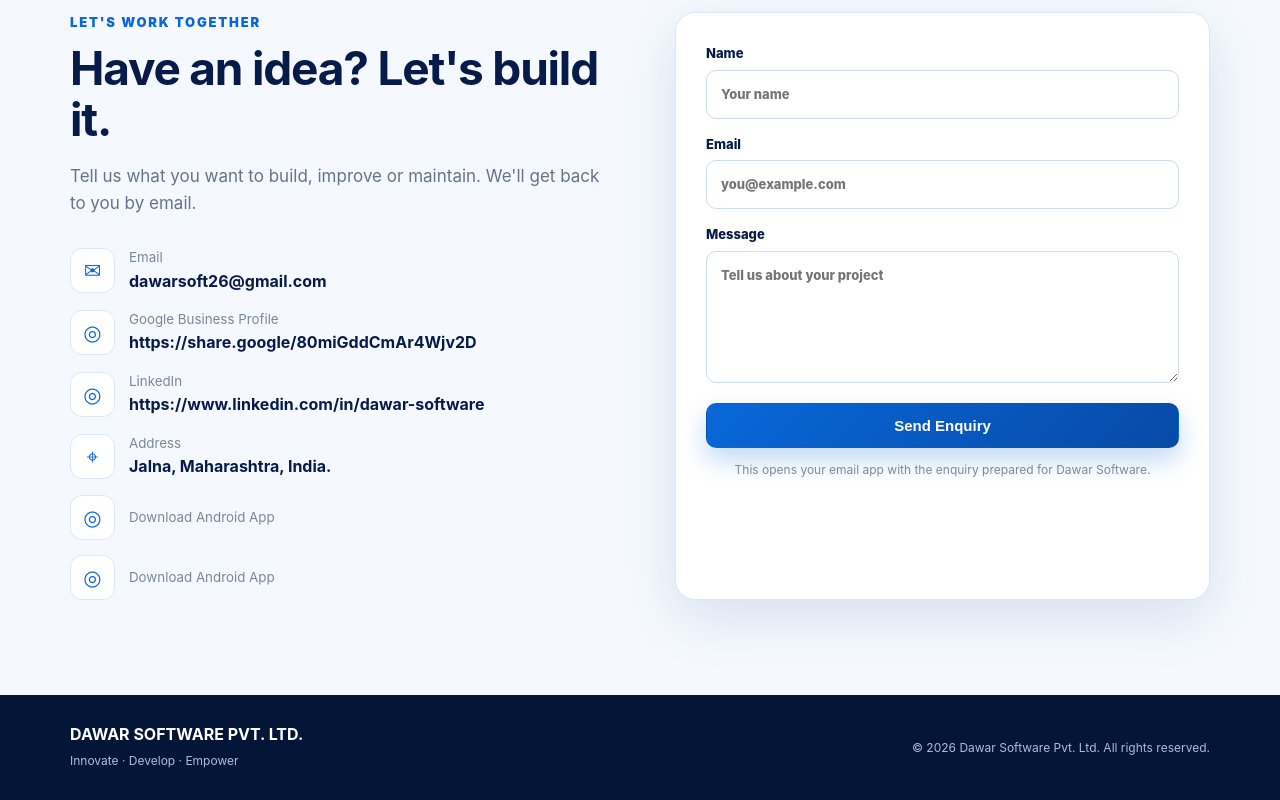
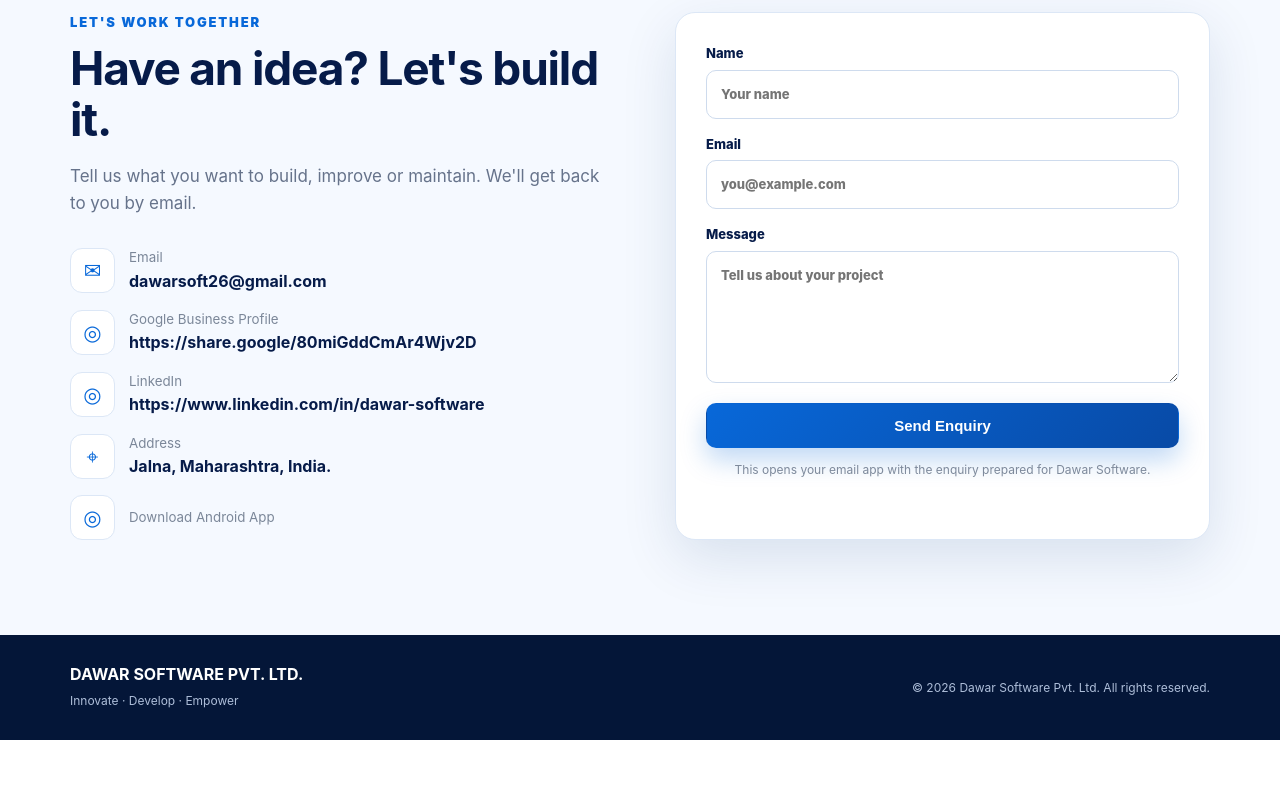
Before and after one commit to dawarsoft26/dawarsoft, a plain HTML site: page index.html in a window 1280 px wide. Shown: the part 2993-3793 px from the top of the page. After the commit the page ends 3733 px from the top, so only its background shows below. Drawn offline with Linux system fonts and the light colour scheme.

Commit message:
Update index.html

```diff
--- a/index.html
+++ b/index.html
@@ -176,7 +176,6 @@
             <div><span>⌖</span><div><small>Address</small><b> Jalna, Maharashtra, India.</b></div></div>
 
     <a href="https://median.co/share/xlznzen" target="_blank" rel="noopener"><span>◎</span><div><small>Download Android App</small></div></a>
-    <a href="https://github.com/dawarsoft26/dawarsoft/aap-debug.apk" target="_blank" rel="noopener"><span>◎</span><div><small>Download Android App</small></div></a>
 
           </div>
         </div>
```
